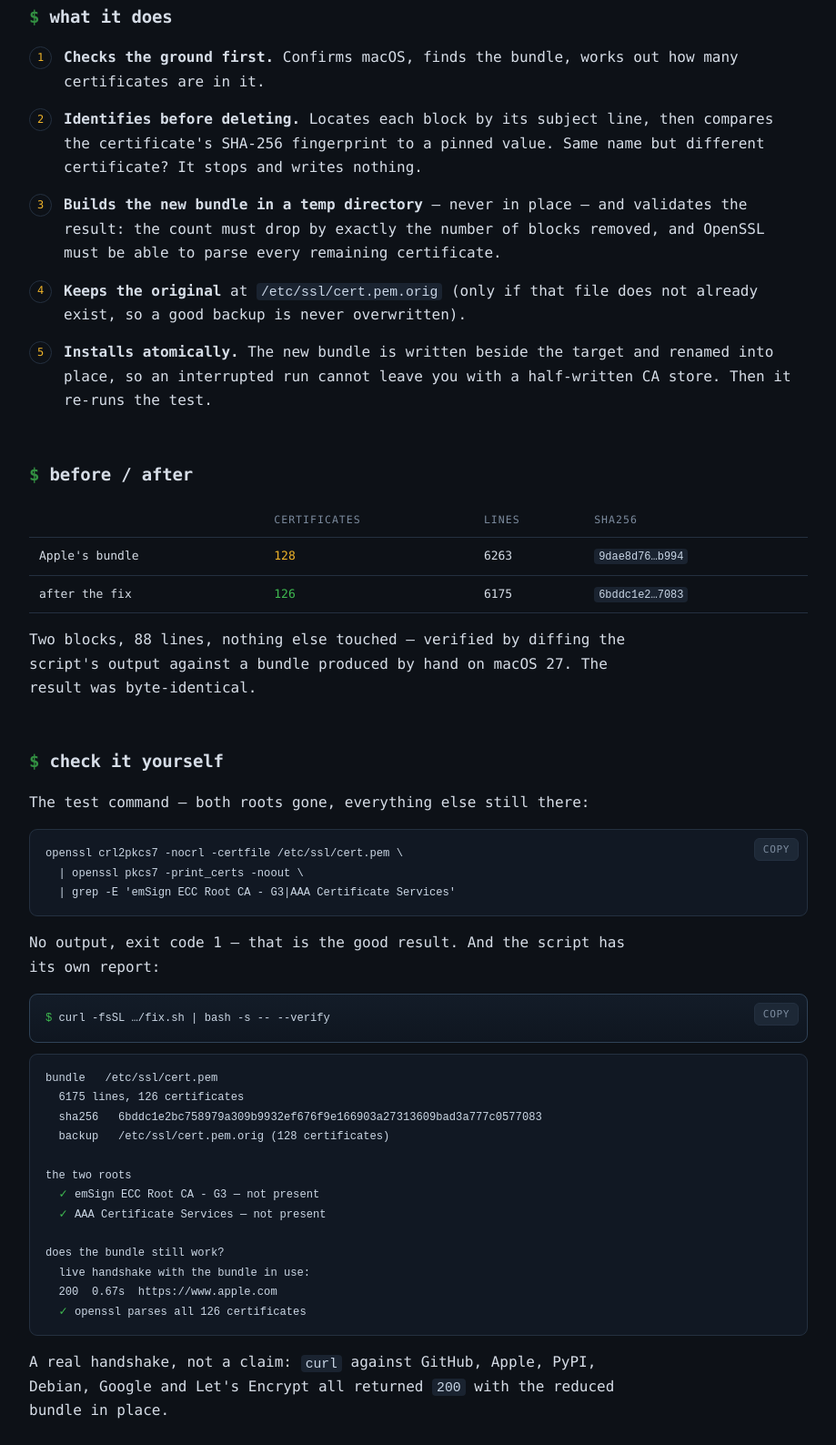
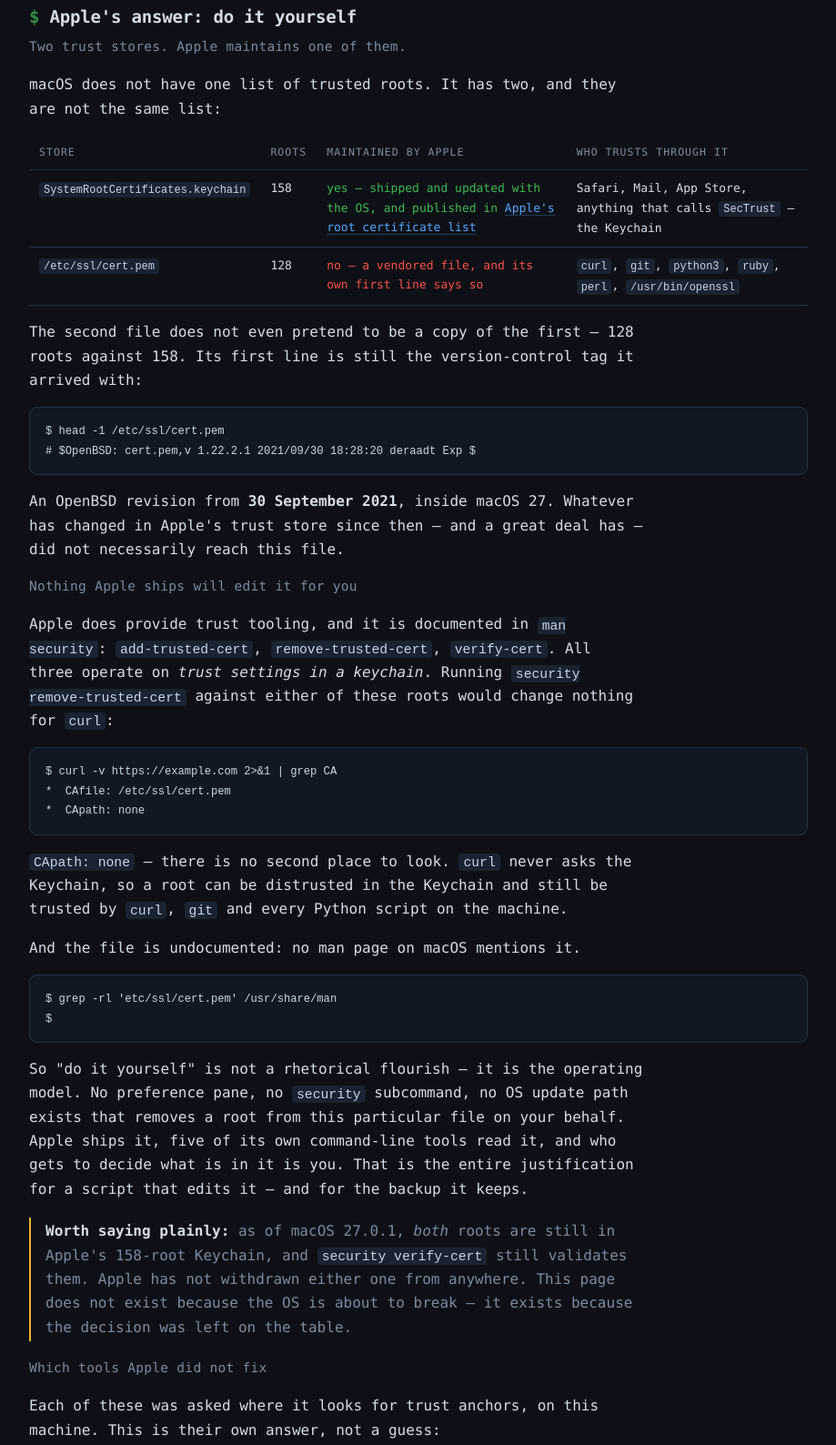
Before and after one commit to surak/macos-root-ca-cleanup, a plain HTML site: page index.html in a window 1280 px wide. Shown: the part 1164-2752 px from the top of the page at 91% size, without its empty margins (180-1099 px from the left). Drawn offline with Linux system fonts and the light colour scheme.

Commit message:
docs: document Apple's two trust stores and the tools left on the stale file
Adds the comparison between SystemRootCertificates.keychain (158 roots,
maintained, listed by Apple) and /etc/ssl/cert.pem (128 roots, first line
an OpenBSD CVS tag from 2021), notes that security add/remove-trusted-cert
only touch keychain trust settings while curl reports CApath: none, and
records which tools were verified to read the bundle themselves.

```diff
--- a/index.html
+++ b/index.html
@@ -117,6 +117,85 @@
 they are trusted because they are in the bundle, and for no other reason. One of them, AAA Certificate Services,
 still carries a <span class="yes">SHA-1</span> self-signature from 2004.</p>
 
+<h2>Apple's answer: do it yourself</h2>
+<h3>Two trust stores. Apple maintains one of them.</h3>
+
+<p>macOS does not have one list of trusted roots. It has two, and they are not the same list:</p>
+
+<table>
+  <tr><th>store</th><th>roots</th><th>maintained by Apple</th><th>who trusts through it</th></tr>
+  <tr>
+    <td><code>SystemRootCertificates.keychain</code></td>
+    <td>158</td>
+    <td class="ok">yes — shipped and updated with the OS, and published in
+      <a href="https://support.apple.com/en-us/103272">Apple's root certificate list</a></td>
+    <td>Safari, Mail, App Store, anything that calls <code>SecTrust</code> — the Keychain</td>
+  </tr>
+  <tr>
+    <td><code>/etc/ssl/cert.pem</code></td>
+    <td>128</td>
+    <td class="bad">no — a vendored file, and its own first line says so</td>
+    <td><code>curl</code>, <code>git</code>, <code>python3</code>, <code>ruby</code>, <code>perl</code>, <code>/usr/bin/openssl</code></td>
+  </tr>
+</table>
+
+<p>The second file does not even pretend to be a copy of the first — 128 roots against 158. Its first line is still the
+version-control tag it arrived with:</p>
+
+<pre><code>$ head -1 /etc/ssl/cert.pem
+# $OpenBSD: cert.pem,v 1.22.2.1 2021/09/30 18:28:20 deraadt Exp $</code></pre>
+
+<p>An OpenBSD revision from <strong>30 September 2021</strong>, inside macOS 27. Whatever has changed in Apple's trust store
+since then — and a great deal has — did not necessarily reach this file.</p>
+
+<h3>Nothing Apple ships will edit it for you</h3>
+
+<p>Apple does provide trust tooling, and it is documented in <code>man security</code>: <code>add-trusted-cert</code>,
+<code>remove-trusted-cert</code>, <code>verify-cert</code>. All three operate on <em>trust settings in a keychain</em>.
+Running <code>security remove-trusted-cert</code> against either of these roots would change nothing for <code>curl</code>:</p>
+
+<pre><code>$ curl -v https://example.com 2&gt;&amp;1 | grep CA
+*  CAfile: /etc/ssl/cert.pem
+*  CApath: none</code></pre>
+
+<p><code>CApath: none</code> — there is no second place to look. <code>curl</code> never asks the Keychain, so a root can be
+distrusted in the Keychain and still be trusted by <code>curl</code>, <code>git</code> and every Python script on the machine.</p>
+
+<p>And the file is undocumented: no man page on macOS mentions it.</p>
+
+<pre><code>$ grep -rl 'etc/ssl/cert.pem' /usr/share/man
+$
+</code></pre>
+
+<p>So "do it yourself" is not a rhetorical flourish — it is the operating model. No preference pane, no
+<code>security</code> subcommand, no OS update path exists that removes a root from this particular file on your behalf.
+Apple ships it, five of its own command-line tools read it, and who gets to decide what is in it is you. That is the
+entire justification for a script that edits it — and for the backup it keeps.</p>
+
+<p class="note"><strong>Worth saying plainly:</strong> as of macOS 27.0.1, <em>both</em> roots are still in Apple's 158-root
+Keychain, and <code>security verify-cert</code> still validates them. Apple has not withdrawn either one from anywhere.
+This page does not exist because the OS is about to break — it exists because the decision was left on the table.</p>
+
+<h3>Which tools Apple did not fix</h3>
+<p>Each of these was asked where it looks for trust anchors, on this machine. This is their own answer, not a guess:</p>
+
+<table>
+  <tr><th>tool</th><th>trust source it reports</th><th>affected</th></tr>
+  <tr><td><code>curl</code> 8.7.1 (LibreSSL 3.3.6)</td><td><code>CAfile: /etc/ssl/cert.pem</code> · <code>CApath: none</code></td><td class="yes">yes</td></tr>
+  <tr><td><code>git</code> <span class="badge">GIT_TRACE_CURL</span></td><td><code>CAfile: /etc/ssl/cert.pem</code></td><td class="yes">yes</td></tr>
+  <tr><td><code>/usr/bin/python3</code> (LibreSSL 2.8.3)</td><td><code>openssl_cafile=/private/etc/ssl/cert.pem</code></td><td class="yes">yes</td></tr>
+  <tr><td><code>ruby</code> (LibreSSL 3.3.6)</td><td><code>OpenSSL::X509::DEFAULT_CERT_FILE=/private/etc/ssl/cert.pem</code></td><td class="yes">yes</td></tr>
+  <tr><td><code>perl</code> · IO::Socket::SSL</td><td><code>SSL_ca_file /private/etc/ssl/cert.pem</code></td><td class="yes">yes</td></tr>
+  <tr><td><code>/usr/bin/openssl</code> (LibreSSL 3.3.6)</td><td><code>OPENSSLDIR: "/private/etc/ssl"</code></td><td class="yes">yes</td></tr>
+  <tr><td>Node.js</td><td>118 roots compiled into the binary — never reads the file</td><td class="no">no</td></tr>
+  <tr><td>Homebrew <code>openssl@3</code></td><td><code>OPENSSLDIR: "/opt/homebrew/etc/openssl@3"</code></td><td class="no">no</td></tr>
+</table>
+
+<p><code>/private/etc</code> is where <code>/etc</code> really lives on macOS — same file. Node is the interesting
+exception, and the reason this page can be precise: it carries its own bundle, so it is unaffected either way. If you
+use Homebrew's toolchain, those binaries consult Homebrew's own store and this script does not touch them; to cover
+those, set <code>SSL_CERT_FILE</code> or fix Homebrew's <code>cert.pem</code> the same way.</p>
+
 <h2>what it does</h2>
 <ol class="steps">
   <li><strong>Checks the ground first.</strong> Confirms macOS, finds the bundle, works out how many certificates are in it.</li>
@@ -195,7 +274,8 @@
 distrust happens out of band, when a trust program drops the root from its store. The AAA CRL is current
 (<code>Last Update: Oct 29 2026</code>) and lists <em>zero</em> entries; the emSign root publishes no CRL or OCSP
 endpoint at all. Neither observation proves or disproves a revocation — the certs themselves cannot tell you.
-On macOS 27, <code>security verify-cert</code> still accepts both, which is consistent with Apple not having withdrawn them.</p>
+On macOS 27.0.1, <code>security verify-cert</code> still accepts both, and both are still present in the 158-root
+<code>SystemRootCertificates.keychain</code> — Apple has not withdrawn them, from either store.</p>
 <p>So: treat the removal as a deliberate policy decision — <em>these two roots, out of my bundle, on purpose</em> — rather
 than as a cleanup of something the OS already knows is broken. It is reversible, which is the point of doing it this way.
 If you want the authority's side of the story, the sources worth reading are the CA's own incident reports, the
```
Also changed, not shown: 1 other file.
